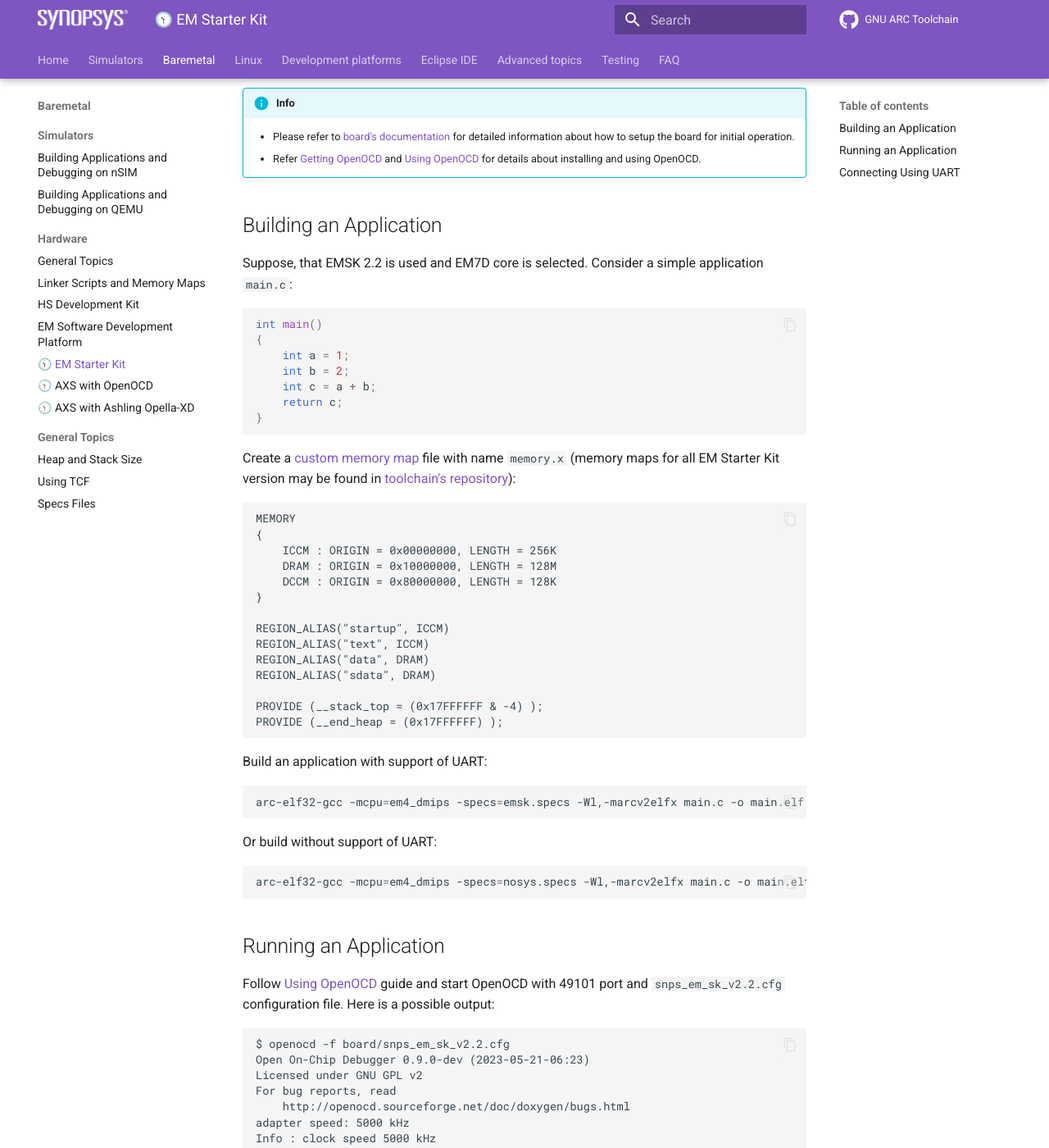
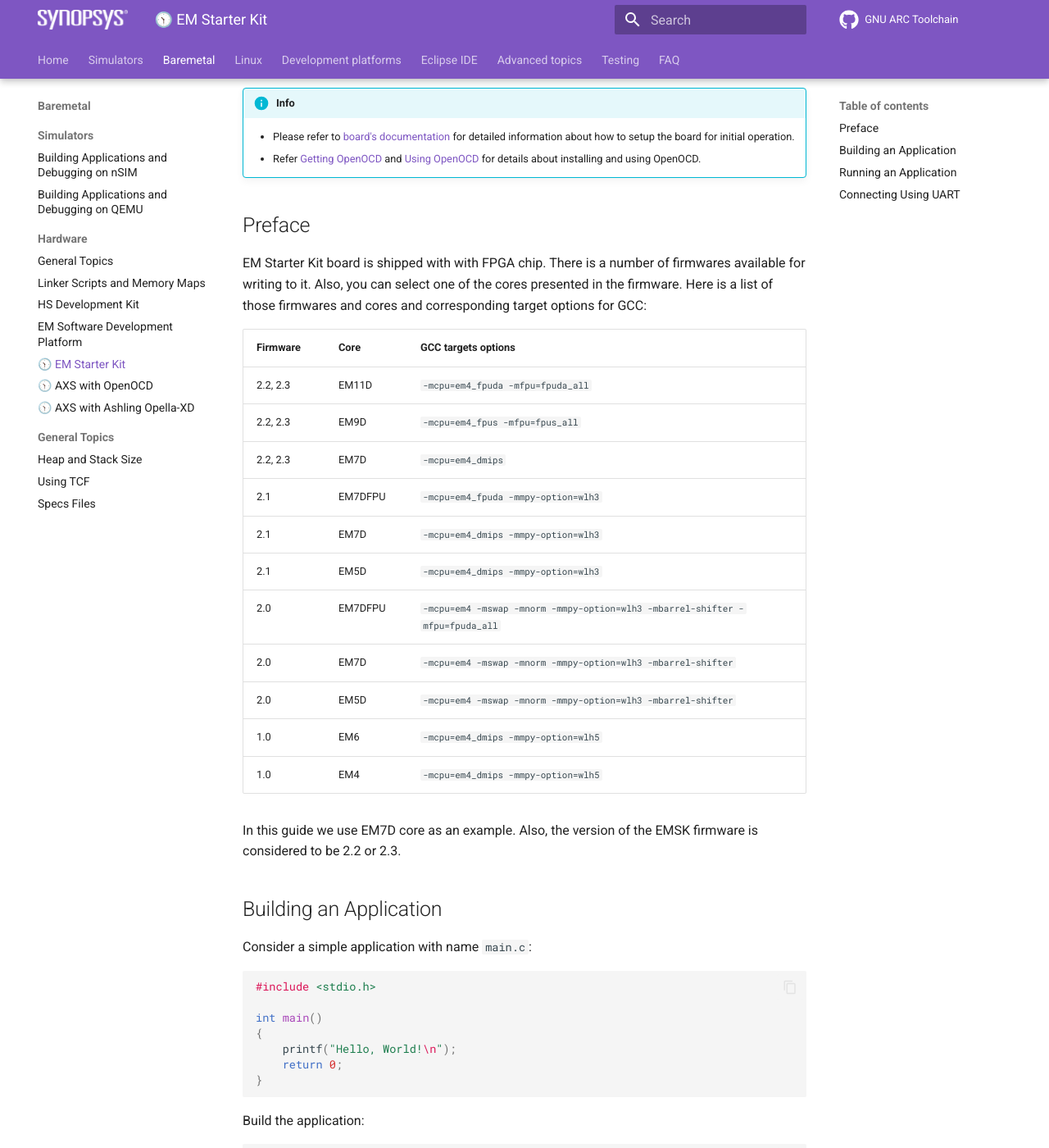
Before and after one commit to foss-for-synopsys-dwc-arc-processors/documentation, an MkDocs documentation site: the page built from docs/baremetal/hardware/emsk.md, in a window 1280 px wide and 1400 px high, scrolled down 285 px. Shown: the whole window at 82% size. Built offline with MkDocs 1.6.1 and Material for MkDocs 9.7.7, drawn with Linux system fonts in a browser that asks for light colours; comment, search, counter and statistics services are not loaded; some of the changed text lies outside the part shown.

Commit message:
Update baremetal guides for EM SDP, HSDK and EMSK for 2023.09

````diff
--- a/docs/baremetal/hardware/emsk.md
+++ b/docs/baremetal/hardware/emsk.md
@@ -12,53 +12,69 @@
     * Refer [Getting OpenOCD](../../platforms/get-openocd.md) and [Using OpenOCD](../../platforms/use-openocd.md)
       for details about installing and using OpenOCD.
 
+## Preface
+
+EM Starter Kit board is shipped with with FPGA chip. There is a number of firmwares
+available for writing to it. Also, you can select one of the cores presented in the firmware.
+Here is a list of those firmwares and cores and corresponding target options for GCC:
+
+| Firmware | Core    | GCC targets options                                                          |
+|----------|---------|------------------------------------------------------------------------------|
+| 2.2, 2.3 | EM11D   | `-mcpu=em4_fpuda -mfpu=fpuda_all`                                            |
+| 2.2, 2.3 | EM9D    | `-mcpu=em4_fpus -mfpu=fpus_all`                                              |
+| 2.2, 2.3 | EM7D    | `-mcpu=em4_dmips`                                                            |
+| 2.1      | EM7DFPU | `-mcpu=em4_fpuda -mmpy-option=wlh3`                                          |
+| 2.1      | EM7D    | `-mcpu=em4_dmips -mmpy-option=wlh3`                                          |
+| 2.1      | EM5D    | `-mcpu=em4_dmips -mmpy-option=wlh3`                                          |
+| 2.0      | EM7DFPU | `-mcpu=em4 -mswap -mnorm -mmpy-option=wlh3 -mbarrel-shifter -mfpu=fpuda_all` |
+| 2.0      | EM7D    | `-mcpu=em4 -mswap -mnorm -mmpy-option=wlh3 -mbarrel-shifter`                 |
+| 2.0      | EM5D    | `-mcpu=em4 -mswap -mnorm -mmpy-option=wlh3 -mbarrel-shifter`                 |
+| 1.0      | EM6     | `-mcpu=em4_dmips -mmpy-option=wlh5`                                          |
+| 1.0      | EM4     | `-mcpu=em4_dmips -mmpy-option=wlh5`                                          |
+
+In this guide we use EM7D core as an example. Also, the version of the EMSK
+firmware is considered to be 2.2 or 2.3.
+
 ## Building an Application
 
-Suppose, that EMSK 2.2 is used and EM7D core is selected.
-Consider a simple application `main.c`:
+Consider a simple application with name `main.c`:
 
 ```c
+#include <stdio.h>
+
 int main()
 {
-    int a = 1;
-    int b = 2;
-    int c = a + b;
-    return c;
+    printf("Hello, World!\n");
+    return 0;
 }
 ```
 
-Create a [custom memory map](./memory.md) file with name `memory.x`
-(memory maps for all EM Starter Kit version may be found in [toolchain's repository](https://github.com/foss-for-synopsys-dwc-arc-processors/toolchain/tree/arc-releases/extras/dev_systems)):
+Build the application:
 
-```text
-MEMORY
-{
-    ICCM : ORIGIN = 0x00000000, LENGTH = 256K
-    DRAM : ORIGIN = 0x10000000, LENGTH = 128M
-    DCCM : ORIGIN = 0x80000000, LENGTH = 128K
-}
-
-REGION_ALIAS("startup", ICCM)
-REGION_ALIAS("text", ICCM)
-REGION_ALIAS("data", DRAM)
-REGION_ALIAS("sdata", DRAM)
-
-PROVIDE (__stack_top = (0x17FFFFFF & -4) );
-PROVIDE (__end_heap = (0x17FFFFFF) );
+```shell
+arc-elf32-gcc -mcpu=em4_dmips -specs=emsk2.2_em7d.specs main.c -o main.elf
 ```
 
+`-specs=emsk2.2_em7d.specs` sets a proper [memory map](./memory.md) and links the
+application with additional startup code and UART library for input/output
+operations.
 
-Build an application with support of UART:
+Here is a list of all available `specs` files:
 
-```shell
-arc-elf32-gcc -mcpu=em4_dmips -specs=emsk.specs -Wl,-marcv2elfx main.c -o main.elf
-```
-
-Or build without support of UART:
-
-```shell
-arc-elf32-gcc -mcpu=em4_dmips -specs=nosys.specs -Wl,-marcv2elfx main.c -o main.elf
-```
+| Specs file                | Firmware | Core  | Description                               |
+|---------------------------|----------|-------|-------------------------------------------|
+| `emsk2.2_em11d.specs`     | 2.2, 2.3 | EM11D | Code and data are placed in ICCM and DCCM |
+| `emsk2.2_em11d_ram.specs` | 2.2, 2.3 | EM11D | Code and data are placed in RAM           |
+| `emsk2.2_em9d.specs`      | 2.2, 2.3 | EM9D  | Code and data are placed in ICCM and DCCM |
+| `emsk2.2_em9d_ram.specs`  | 2.2, 2.3 | EM9D  | Code and data are placed in RAM           |
+| `emsk2.2_em7d.specs`      | 2.2, 2.3 | EM7D  | Code and data are placed in ICCM and DCCM |
+| `emsk2.2_em7d_ram.specs`  | 2.2, 2.3 | EM7D  | Code and data are placed in RAM           |
+| `emsk2.1_em7d.specs`      | 2.1      | EM7D  | Code and data are placed in ICCM and DCCM |
+| `emsk2.1_em7d_ram.specs`  | 2.1      | EM7D  | Code and data are placed in RAM           |
+| `emsk2.1_em5d.specs`      | 2.1      | EM5D  | Code and data are placed in ICCM and DCCM |
+| `emsk1_em6.specs`         | 1.0      | EM6   | Code and data are placed in ICCM and DCCM |
+| `emsk1_em6_ram.specs`     | 1.0      | EM6   | Code and data are placed in RAM           |
+| `emsk1_em4.specs`         | 1.0      | EM4   | Code and data are placed in ICCM and DCCM |
 
 ## Running an Application
 
````
Also changed, not shown: docs/baremetal/hardware/emsdp.md (+23 -30 lines), docs/baremetal/hardware/hsdk.md (+11 -38 lines).
